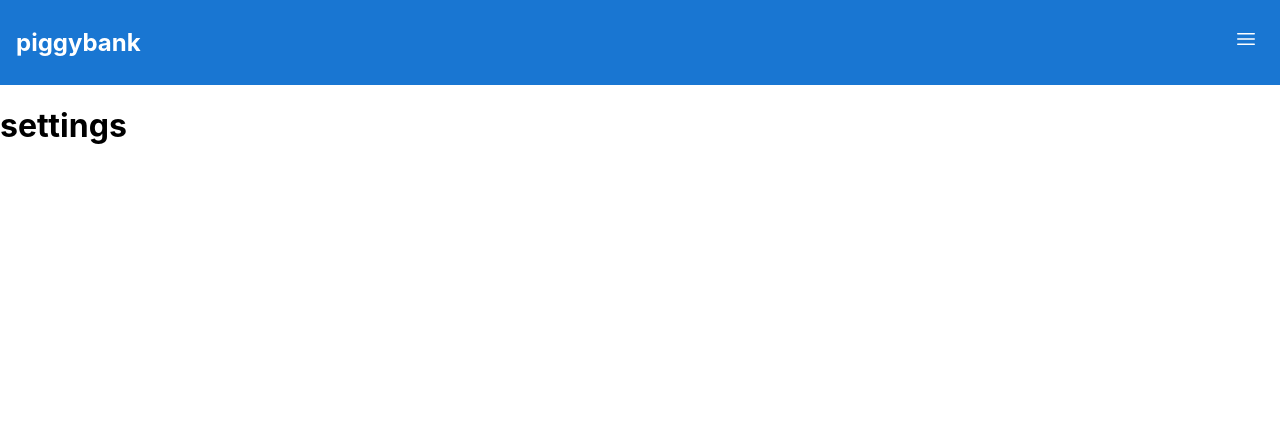
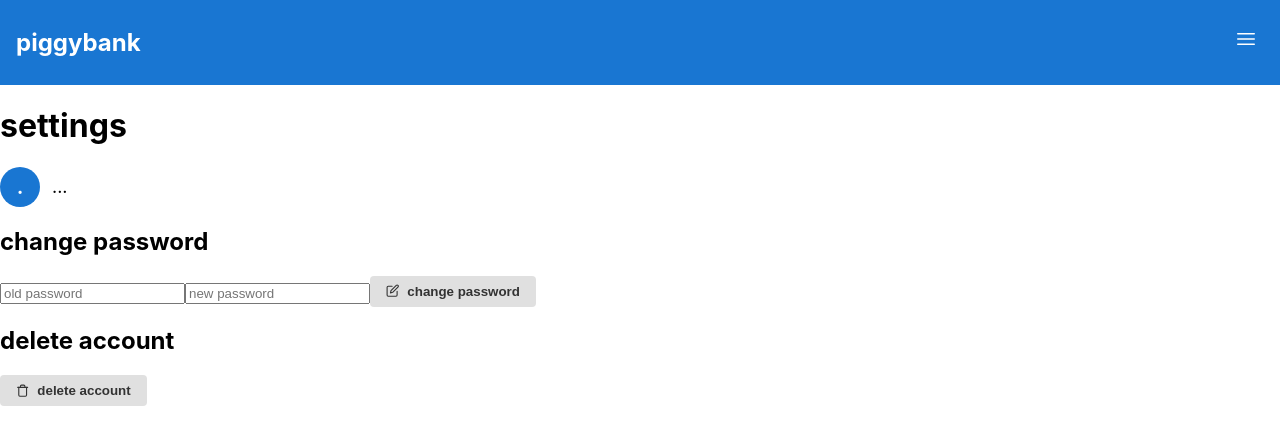
Before and after one commit to clouddiish/piggybank, a React (Create React App) app in the folder frontend/: page /settings in a window 1280 px wide. Shown: the top 444 px of the page. Built offline with nearby package versions, Linux system fonts and the light colour scheme; no server answers; sample sign-in values are in the browser's storage.

Commit message:
feat: settings page

```diff
--- a/frontend/src/api/transactions.api.js
+++ b/frontend/src/api/transactions.api.js
@@ -6,11 +6,11 @@ export function getTransaction(id) {
 }
 
 export function getTransactions() {
-    return client.get("/transactions/");
+    return client.get("/transactions");
 }
 
 export function createTransaction(data) {
-    return client.post("/transactions/", data);
+    return client.post("/transactions", data);
 }
 
 export function updateTransaction(id, data) {
--- /dev/null
+++ b/frontend/src/api/users.api.js
@@ -0,0 +1,26 @@
+import client from "./client";
+
+
+export function getUserMe() {
+    return client.get(`/users/me`)
+}
+
+export function getUser(id) {
+    return client.get(`/users/${id}`);
+}
+
+export function getUsers() {
+    return client.get("/users/");
+}
+
+export function createUser(data) {
+    return client.post("/users/", data);
+}
+
+export function updateUser(id, data) {
+    return client.put(`/users/${id}`, data);
+}
+
+export function deleteUser(id) {
+    return client.delete(`/users/${id}`);
+}
--- /dev/null
+++ b/frontend/src/components/AvatarWithText.js
@@ -0,0 +1,26 @@
+const AvatarWithText = ({ text }) => {
+  const firstChar = text ? text.charAt(0).toUpperCase() : "?";
+  return (
+    <div style={{ display: "flex", alignItems: "center", gap: 12 }}>
+      <div
+        style={{
+          width: 40,
+          height: 40,
+          borderRadius: "50%",
+          background: "#1976d2",
+          color: "#fff",
+          display: "flex",
+          alignItems: "center",
+          justifyContent: "center",
+          fontWeight: "bold",
+          fontSize: 20,
+        }}
+      >
+        {firstChar}
+      </div>
+      <span style={{ fontSize: 18 }}>{text}</span>
+    </div>
+  );
+};
+
+export default AvatarWithText;
--- /dev/null
+++ b/frontend/src/features/users/ChangePasswordForm.js
@@ -0,0 +1,40 @@
+import { useState } from "react";
+import { FiEdit } from "react-icons/fi";
+
+import Button from "../../components/Button";
+
+
+const ChangePasswordForm = ({ onChangePassword }) => {
+	const [oldPassword, setOldPassword] = useState("");
+	const [newPassword, setNewPassword] = useState("");
+
+	const handleSubmit = async (e) => {
+		e.preventDefault();
+		await onChangePassword(oldPassword, newPassword);
+	};
+
+	return (
+        <>
+            <h2>change password</h2>
+            <form onSubmit={handleSubmit}>
+                <input
+                    type="password"
+                    value={oldPassword}
+                    onChange={(e) => setOldPassword(e.target.value)}
+                    required
+                    placeholder="old password"
+                />
+                <input
+                    type="password"
+                    value={newPassword}
+                    onChange={(e) => setNewPassword(e.target.value)}
+                    required
+                    placeholder="new password"
+                />
+                <Button type="submit" variant="secondary" icon={FiEdit}>change password</Button>
+            </form>
+        </>
+	);
+};
+
+export default ChangePasswordForm;
--- /dev/null
+++ b/frontend/src/features/users/DeleteAccount.js
@@ -0,0 +1,20 @@
+import { FiTrash } from "react-icons/fi";
+
+import Button from "../../components/Button";
+
+
+const DeleteAccount = ({ onDeleteAccount }) => {
+	const handleDeleteAccount = async (e) => {
+		e.preventDefault();
+		await onDeleteAccount();
+	};
+
+	return (
+        <>
+            <h2>delete account</h2>
+            <Button onClick={handleDeleteAccount} variant="secondary" icon={FiTrash}>delete account</Button>
+        </>
+	);
+};
+
+export default DeleteAccount;
--- a/frontend/src/pages/SettingsPage.js
+++ b/frontend/src/pages/SettingsPage.js
@@ -1,11 +1,48 @@
+import { useEffect, useState } from "react";
+
+import { logout } from "../api/auth.api"
+import { getUserMe, updateUser, deleteUser } from "../api/users.api";
 import Navbar from "../components/Navbar";
+import AvatarWithText from "../components/AvatarWithText";
+import ChangePasswordForm from "../features/users/ChangePasswordForm";
+import DeleteAccount from "../features/users/DeleteAccount";
 
 
 const SettingsPage = () => {
-	return (
+  const [user, setUser] = useState(null);
+
+  useEffect(() => {
+    getUserMe().then((res) => setUser(res.data)).catch(() => setUser(null));
+  }, []);
+
+  const handleChangePassword = async (oldPassword, newPassword) => {
+    if (!user) return;
+    const updatedUser = {
+      email: user.email,
+      role_id: user.role_id,
+      old_password: oldPassword,
+      new_password: newPassword };
+    await updateUser(user.id, updatedUser);
+    logout();
+    window.location.reload();
+  };
+
+  const handleDeleteAccount = async () => {
+    if (!user) return;
+    const confirmed = window.confirm("Are you sure you want to delete your account? This action cannot be undone.");
+    if (!confirmed) return;
+    await deleteUser(user.id);
+    logout();
+    window.location.reload();
+  };
+
+  return (
     <>
       <Navbar />
       <h1>settings</h1>
+      <AvatarWithText text={user ? user.email : "..."} />
+      <ChangePasswordForm onChangePassword={handleChangePassword} />
+      <DeleteAccount onDeleteAccount={handleDeleteAccount} />
     </>
   );
 };
```
Also changed, not shown: 1 other file (tests, documents, lock files or other folders).
